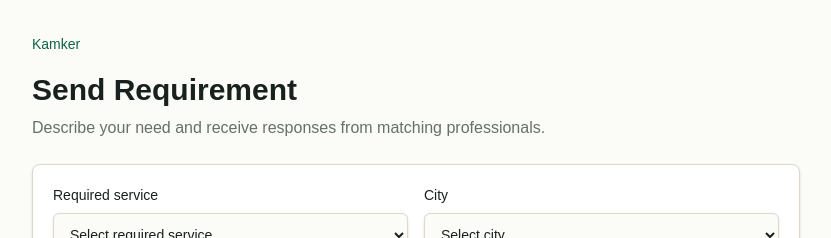
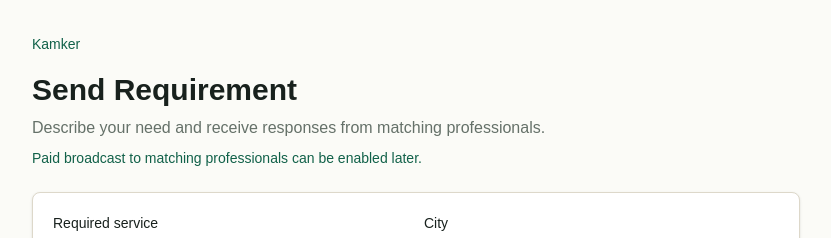
Before and after one commit to adilhayat86/kamker, a Next.js app: page /send-requirement in a window 1280 px wide. Shown: the top 238 px of the page, without its empty margins (224-1055 px from the left). Built offline with nearby package versions, Linux system fonts and the light colour scheme; no server answers.

Commit message:
Connect send requirement form action

```diff
--- a/src/app/send-requirement/page.tsx
+++ b/src/app/send-requirement/page.tsx
@@ -4,6 +4,8 @@ import { FormField, SelectField, TextAreaField } from "@/components/form-field";
 import { Button } from "@/components/ui/button";
 import { Card, CardContent } from "@/components/ui/card";
 import { categories, cities } from "@/lib/marketplace-data";
+
+import { submitRequirement } from "./actions";
 
 export const metadata = {
   title: "Send Requirement | Kamker",
@@ -12,7 +14,26 @@ export const metadata = {
 
 const urgencyOptions = ["Today", "Within 2 days", "This week", "Flexible"];
 
-export default function SendRequirementPage() {
+const statusMessages = {
+  success: "Your requirement has been saved.",
+  missing: "Please fill service, city, phone number, urgency, and details.",
+  "not-configured": "Supabase is not configured yet.",
+  error: "Could not save requirement. Please try again.",
+} as const;
+
+type SendRequirementPageProps = {
+  searchParams?: Promise<{
+    status?: keyof typeof statusMessages;
+  }>;
+};
+
+export default async function SendRequirementPage({
+  searchParams,
+}: SendRequirementPageProps) {
+  const params = await searchParams;
+  const status = params?.status;
+  const statusMessage = status ? statusMessages[status] : null;
+
   return (
     <main className="min-h-screen bg-background px-4 py-8 sm:px-6 lg:px-8">
       <section className="mx-auto max-w-3xl">
@@ -25,9 +46,19 @@ export default function SendRequirementPage() {
         <p className="mt-2 text-muted-foreground">
           Describe your need and receive responses from matching professionals.
         </p>
+        <p className="mt-2 text-sm font-medium text-primary">
+          Paid broadcast to matching professionals can be enabled later.
+        </p>
+
+        {statusMessage ? (
+          <div className="mt-5 rounded-lg border bg-white p-4 text-sm font-medium">
+            {statusMessage}
+          </div>
+        ) : null}
+
         <Card className="mt-6 bg-white shadow-sm">
           <CardContent className="p-5">
-            <form className="grid gap-4 sm:grid-cols-2">
+            <form action={submitRequirement} className="grid gap-4 sm:grid-cols-2">
               <SelectField
                 label="Required service"
                 name="service"
```
